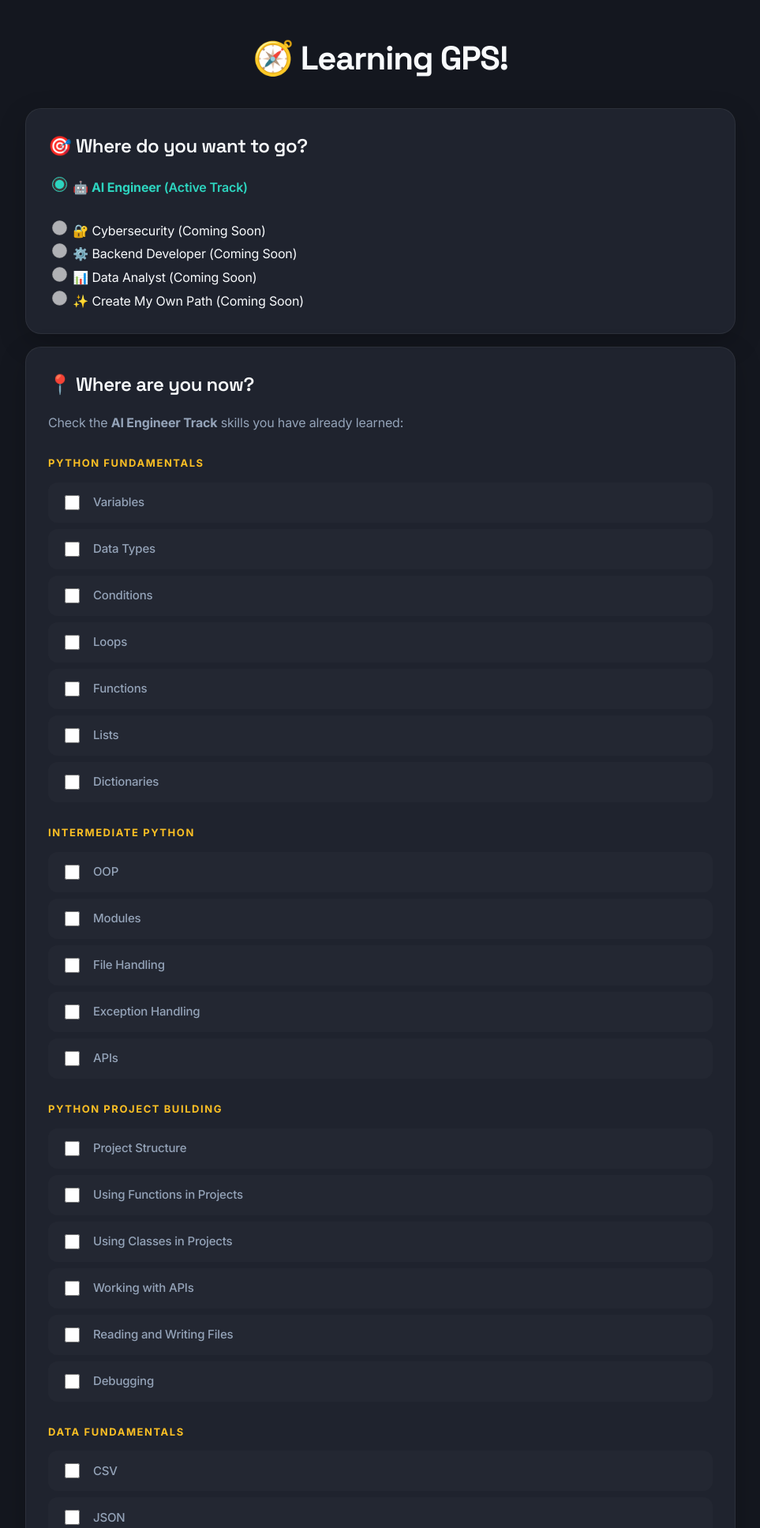
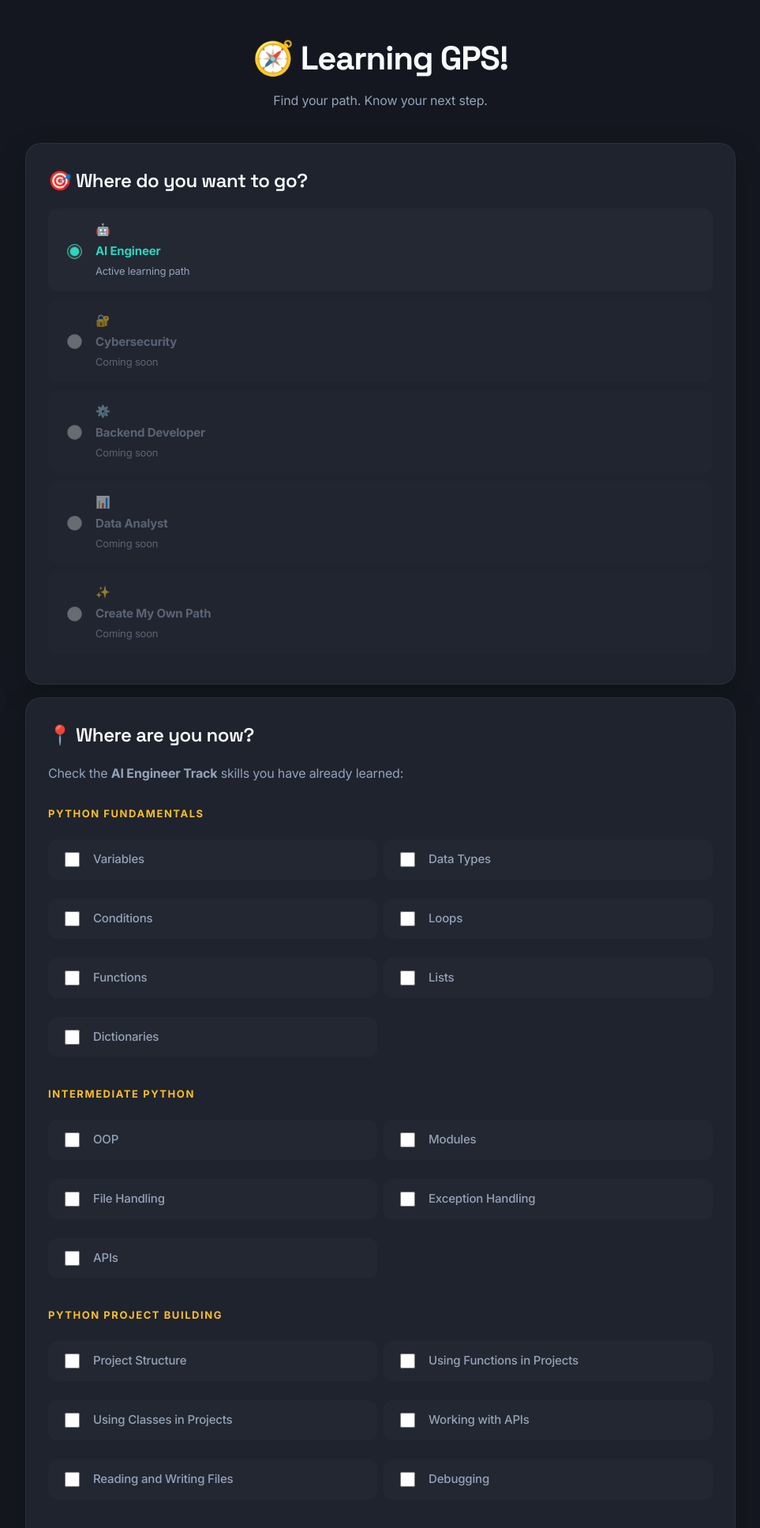
Before and after one commit to yelzz-hub/learning-gps, a Flask app: page / in a window 1280 px wide. Shown: the top 1935 px of the page at 79% size, without its empty margins (158-1121 px from the left). Run offline with Flask 3, Linux system fonts and the light colour scheme.

Commit message:
Redesign index page

```diff
--- a/static/style.css
+++ b/static/style.css
@@ -408,3 +408,151 @@ textarea:focus {
     text-align: center;
     margin: 24px 0;
 }
+
+/* =========================
+   PAGE HEADER
+   ========================= */
+
+.page-header {
+    text-align: center;
+    margin-bottom: 40px;
+}
+
+.page-header h1 {
+    margin-bottom: 8px;
+}
+
+.page-header p {
+    margin: 0;
+    color: var(--text-muted);
+    font-size: 16px;
+}
+
+/* =========================
+   GOAL OPTIONS
+   ========================= */
+
+form[action="/analyze"] .goal-option label {
+    display: flex;
+    flex-direction: column;
+    align-items: flex-start;
+    gap: 3px;
+}
+
+
+.option-status {
+    font-size: 13px;
+    color: var(--text-muted);
+    font-weight: 400;
+}
+
+/* =========================
+   DISABLED OPTIONS
+   ========================= */
+
+form[action="/analyze"] .goal-option.disabled {
+    opacity: 0.5;
+}
+
+.goal-option.disabled label {
+    cursor: not-allowed;
+}
+
+/* =========================
+   STAGE SECTION
+   ========================= */
+
+.stage-section {
+    margin-top: 28px;
+}
+
+.stage-section h3 {
+    margin-top: 0;
+}
+
+/* =========================
+   SKILLS LIST
+   ========================= */
+
+.skills-list {
+    display: grid;
+    grid-template-columns: repeat(2, 1fr);
+    gap: 8px;
+}
+
+/* =========================
+   SUBMIT
+   ========================= */
+
+form[action="/analyze"] .submit-area {
+    text-align: center;
+}
+
+/* =========================
+   MOBILE
+   ========================= */
+
+@media (max-width: 600px) {
+    .skills-list {
+        grid-template-columns: 1fr;
+    }
+}
+/* =========================
+   INDEX REDESIGN OVERRIDE
+   ========================= */
+
+.page-header {
+    text-align: center;
+    margin-bottom: 40px;
+}
+
+.page-header h1 {
+    margin-bottom: 8px;
+}
+
+.page-header p {
+    margin: 0;
+    color: var(--text-muted);
+    font-size: 16px;
+}
+
+form[action="/analyze"] .goal-option label {
+    display: flex;
+    flex-direction: column;
+    align-items: flex-start;
+    gap: 3px;
+}
+
+.option-status {
+    font-size: 13px;
+    color: var(--text-muted);
+    font-weight: 400;
+}
+
+form[action="/analyze"] .goal-option.disabled {
+    opacity: 0.5;
+}
+
+.stage-section {
+    margin-top: 28px;
+}
+
+.stage-section h3 {
+    margin-top: 0;
+}
+
+.skills-list {
+    display: grid;
+    grid-template-columns: repeat(2, 1fr);
+    gap: 8px;
+}
+
+form[action="/analyze"] .submit-area {
+    text-align: center;
+}
+
+@media (max-width: 600px) {
+    .skills-list {
+        grid-template-columns: 1fr;
+    }
+}
--- a/templates/index.html
+++ b/templates/index.html
@@ -7,13 +7,22 @@
 </head>
 
 <body>
+
+    <header class="page-header">
         <h1>🧭 Learning GPS!</h1>
+
+        <p>
+            Find your path. Know your next step.
+        </p>
+    </header>
 
     <form method="POST" action="/analyze">
 
         <div class="card">
 
             <h2>🎯 Where do you want to go?</h2>
+
+            <div class="goal-option">
                 <input
                     type="radio"
                     id="ai_engineer"
@@ -23,11 +32,16 @@
                     required
                 >
                 <label for="ai_engineer">
-                🤖 <strong>AI Engineer</strong> (Active Track)
+                    🤖 <strong>AI Engineer</strong>
+
+                    <span class="option-status">
+                        Active learning path
+                    </span>
                 </label>
-            <br><br>
+            </div>
 
-            <div class=""goal-option>
+
+            <div class="goal-option disabled">
                 <input
                     type="radio"
                     id="cybersecurity"
@@ -36,11 +50,15 @@
                     disabled
                 >
                 <label for="cybersecurity">
-                    🔐 Cybersecurity (Coming Soon)
+                    🔐 <strong>Cybersecurity</strong>
+
+                    <span class="option-status">
+                        Coming soon
+                    </span>
                 </label>
             </div>
 
-            <div class=""goal-option>
+            <div class="goal-option disabled">
                 <input
                     type="radio"
                     id="backend"
@@ -49,11 +67,15 @@
                     disabled
                 >
                 <label for="backend">
-                    ⚙️ Backend Developer (Coming Soon)
+                    ⚙️ <strong>Backend Developer</strong>
+
+                    <span class="option-status">
+                        Coming soon
+                    </span>
                 </label>
             </div>
 
-            <div class=""goal-option>
+            <div class="goal-option disabled">
                 <input
                     type="radio"
                     id="data_analyst"
@@ -62,11 +84,15 @@
                     disabled
                 >
                 <label for="data_analyst">
-                    📊 Data Analyst (Coming Soon)
+                    📊 <strong>Data Analyst</strong>
+
+                    <span class="option-status">
+                        Coming soon
+                    </span>
                 </label>
             </div>
 
-            <div class=""goal-option>
+            <div class="goal-option disabled">
                 <input
                     type="radio"
                     id="custom"
@@ -75,7 +101,11 @@
                     disabled
                 >
                 <label for="custom">
-                    ✨ Create My Own Path (Coming Soon)
+                    ✨ <strong>Create My Own Path</strong>
+
+                    <span class="option-status">
+                        Coming soon
+                    </span>
                 </label>
             </div>
 
@@ -87,31 +117,43 @@
             <h2>📍 Where are you now?</h2>
 
             <p>
-                Check the <strong>AI Engineer Track</strong> skills you have already learned:
+                Check the <strong>AI Engineer Track</strong>
+                skills you have already learned:
             </p>
 
             {% for stage in learning_map["stages"] %}
                 {% if stage["skills"] %}
+                    <div class="stage-section">
 
                         <h3>{{ stage["name"] }}</h3>
+
+                        <div class="skills-list">
 
                             {% for skill in stage["skills"] %}
 
                                 <div class="skill-item">
-                            <input type="checkbox" id="{{ skill }}" name="learned_skills" value="{{ skill }}">
-                            <label for="{{ skill }}">{{ skill }}</label>
+                                    <input
+                                    type="checkbox"
+                                    id="{{ skill }}"
+                                    name="learned_skills"
+                                    value="{{ skill }}"
+                                    >
+                                    <label for="{{ skill }}">
+                                        {{ skill }}
+                                    </label>
                                 </div>
                             {% endfor %}
+                        </div>
+                    </div>
                 {% endif %}
             {% endfor %}
-
         </div>
 
 
         <div class="submit-area">
 
             <button type="submit">
-                🧭 Analyze My Path
+                🧭 Analyze My Path →
             </button>
         </div>
 
--- a/templates/result.html
+++ b/templates/result.html
@@ -63,7 +63,7 @@
 
     </div>
 
-    <hr>
+
 
     {% if current_stage.stage != "Roadmap Complete" %}
         <div class="card">
@@ -89,7 +89,7 @@
                 <p><em>All skills in this stage are completed!</em></p>
             {% endif %}
         </div>
-        <hr>
+
     {% endif %}
 
     <div class="card">
```
Lines whose indentation alone changed are shown as unchanged.
